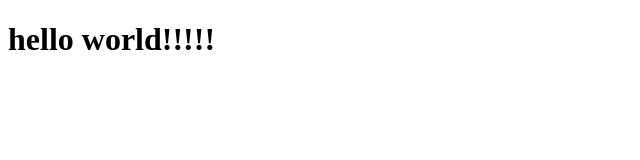
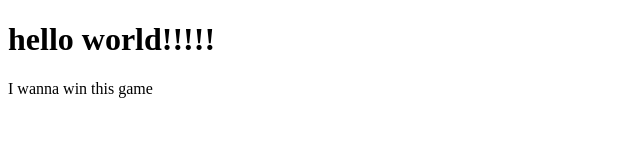
Before and after one commit to Harshana96/pipline_apache_webpage_trigger, a plain HTML site: page index.html in a window 1280 px wide. Shown: the whole page, without its empty margins (0-640 px from the left). Drawn offline with Linux system fonts and the light colour scheme.

Commit message:
change index.html

```diff
--- a/index.html
+++ b/index.html
@@ -7,5 +7,6 @@
 </head>
 <body>
     <h1>hello world!!!!!</h1>
+    <p>I wanna win this game</p>
 </body>
 </html>
```
